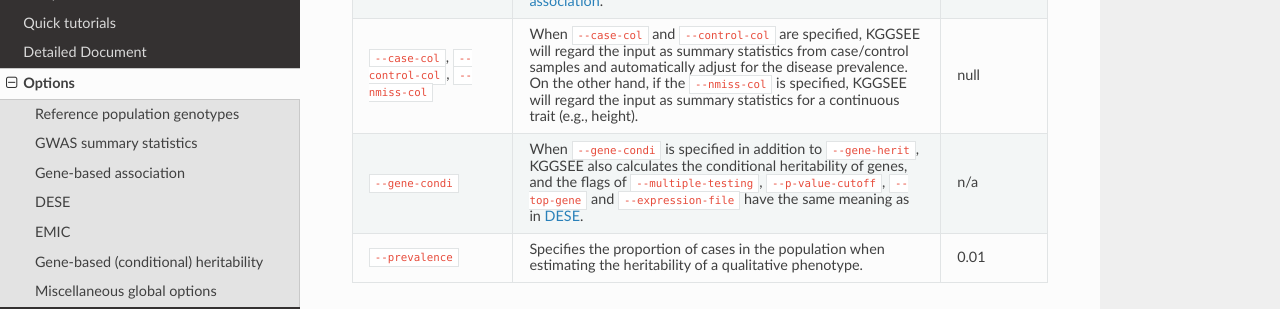
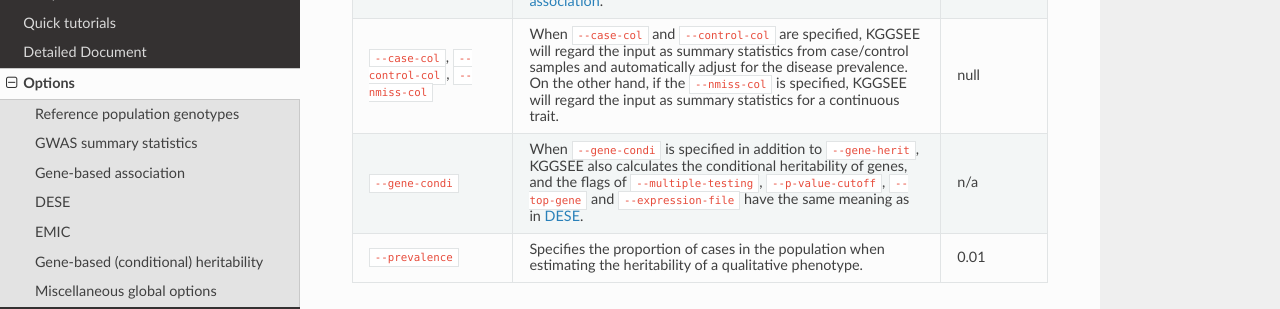
Before and after one commit to pmglab/KGGSEE, a Sphinx documentation site: the page built from doc/source/options.rst, in a window 1280 px wide and 900 px high, scrolled down 3414 px. Shown: the part 184-493 px from the top of the window. Built offline with Sphinx 7.4.7 and the Read the Docs theme 2.0.0, drawn with Linux system fonts in a browser that asks for light colours.

Commit message:
Update options.rst

```diff
--- a/doc/source/options.rst
+++ b/doc/source/options.rst
@@ -250,7 +250,7 @@
       - Triggers gene-based association tests and estimation of gene heritability. The flags of ``--neargene``, ``--eqtl-file`` and ``--filter-eqtl-p`` have the same meaning as in :ref:`Gene-based association <option_assoc>`.
       - n/a
     * - ``--case-col``, ``--control-col``, ``--nmiss-col``
-      - When ``--case-col`` and ``--control-col`` are specified, KGGSEE will regard the input as summary statistics from case/control samples and automatically adjust for the disease prevalence. On the other hand, if the ``--nmiss-col`` is specified, KGGSEE will regard the input as summary statistics for a continuous trait (e.g., height).
+      - When ``--case-col`` and ``--control-col`` are specified, KGGSEE will regard the input as summary statistics from case/control samples and automatically adjust for the disease prevalence. On the other hand, if the ``--nmiss-col`` is specified, KGGSEE will regard the input as summary statistics for a continuous trait.
       - null
     * - ``--gene-condi``
       - When ``--gene-condi`` is specified in addition to ``--gene-herit``, KGGSEE also calculates the conditional heritability of genes, and the flags of ``--multiple-testing``, ``--p-value-cutoff``, ``--top-gene`` and ``--expression-file`` have the same meaning as in :ref:`DESE <option_dese>`.
```
